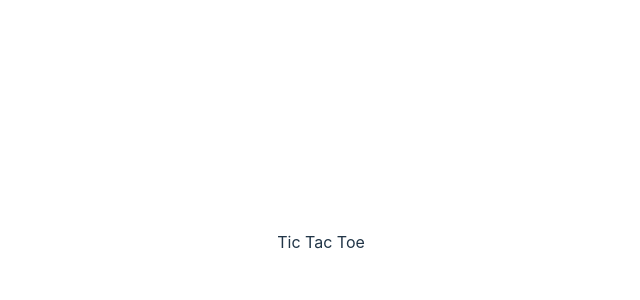
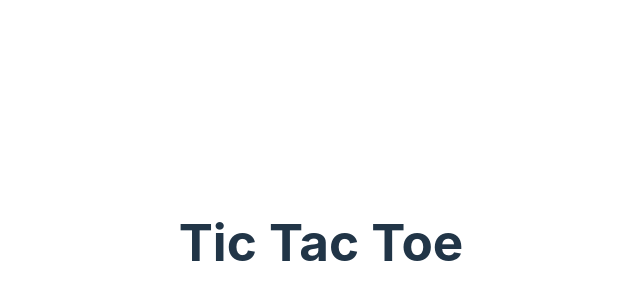
Before and after one commit to anhdang00/BpReactApp, a React (Vite) app: page / in a window 1280 px wide. Shown: the part 158-458 px from the top of the page, without its empty margins (319-959 px from the left). Built offline with nearby package versions, Linux system fonts and the light colour scheme.

Commit message:
create & style game board

```diff
--- a/src/App.jsx
+++ b/src/App.jsx
@@ -6,7 +6,28 @@ import './App.css'
 function App() {
   const TIC_TAC_TOE = new Array(3).fill(new Array(3).fill(null))
 
-  return <div>Tic Tac Toe</div>
+  const [boardState, setBoardState] = useState(TIC_TAC_TOE)
+
+  return <div>
+    <h1>Tic Tac Toe</h1>
+    {TIC_TAC_TOE.map(
+      (row,i) => {
+        return row.map((cell,j) =>{
+          return <div className='cell' onClick={() =>{
+            setBoardState(bs=>{
+              return [
+                ...bs.slice(0,i),
+                [...bs[i].slice(0,j),'X',...bs[i].slice(j+1)],
+                ...bs.slice(i+1)]
+            })
+          }}></div>
+        })
+
+      }
+
+    )}
+
+  </div>
 }
 
 export default App
```
